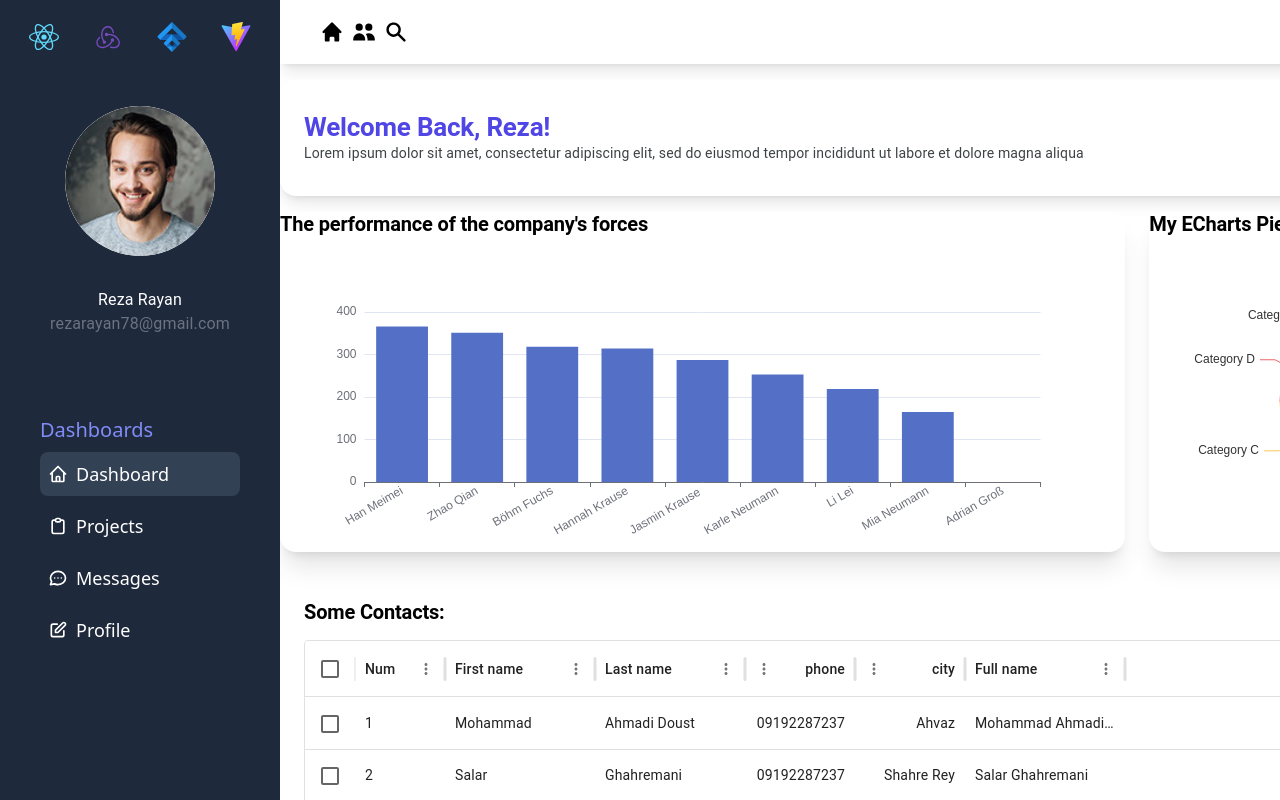
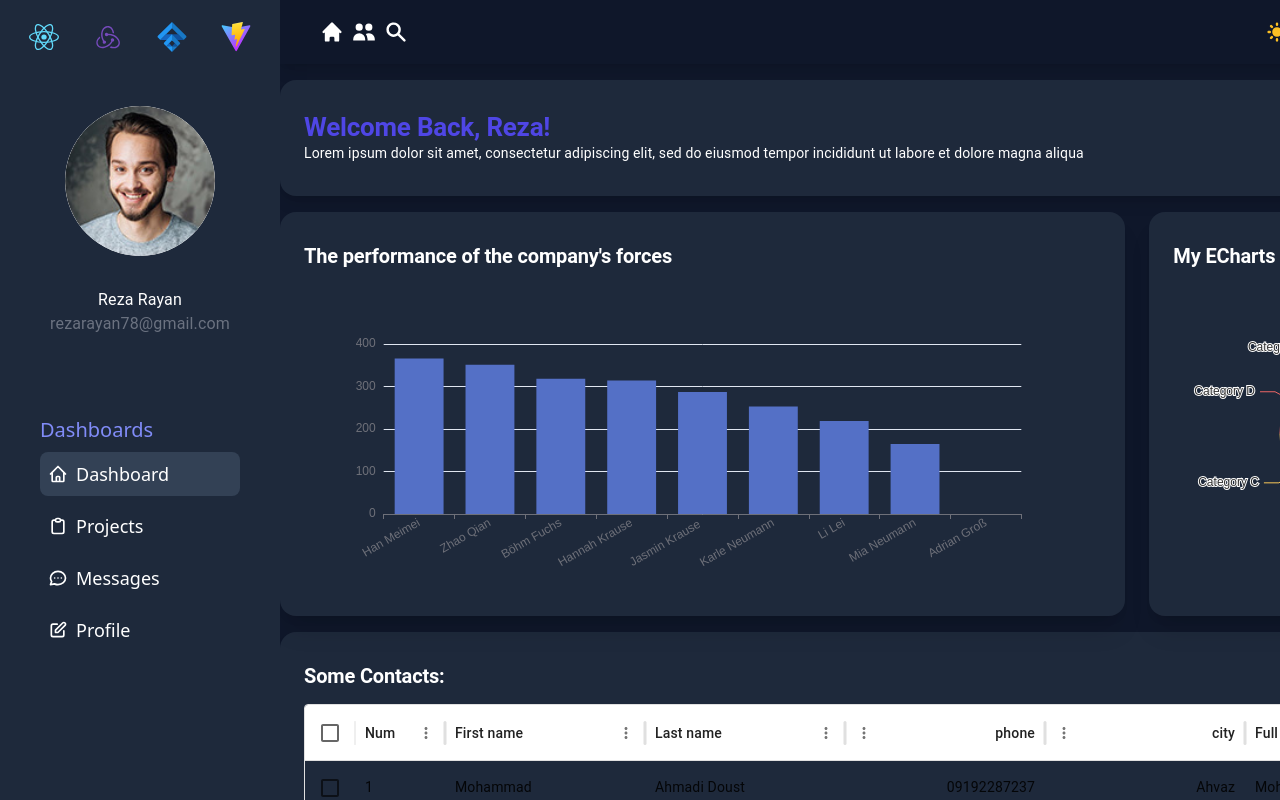
Before and after one commit to Reza-Rayan/amazing-dashboard, a React (Vite) app: page / in a window 1280 px wide. Shown: the top 800 px of the page. Built offline with nearby package versions, Linux system fonts and the light colour scheme.

Commit message:
ADD: Darkmode

```diff
--- /dev/null
+++ b/src/app/hooks/useDarkMode.tsx
@@ -0,0 +1,72 @@
+import React, {
+  createContext,
+  useContext,
+  useEffect,
+  useReducer,
+  ReactNode,
+} from "react";
+
+// Define types for the context state and actions
+interface DarkModeState {
+  darkMode: boolean;
+}
+
+type DarkModeAction = { type: "TOGGLE_DARK_MODE" };
+
+// Create the context with the state and dispatch function types
+const DarkModeContext = createContext<
+  { state: DarkModeState; dispatch: React.Dispatch<DarkModeAction> } | undefined
+>(undefined);
+
+// Define the reducer function
+const darkModeReducer = (
+  state: DarkModeState,
+  action: DarkModeAction
+): DarkModeState => {
+  switch (action.type) {
+    case "TOGGLE_DARK_MODE":
+      return { darkMode: !state.darkMode };
+    default:
+      return state;
+  }
+};
+
+// Define the provider component
+export const DarkModeProvider: React.FC<{ children: ReactNode }> = ({
+  children,
+}) => {
+  const [state, dispatch] = useReducer(darkModeReducer, { darkMode: false });
+
+  // Load dark mode preference from localStorage
+  useEffect(() => {
+    const savedMode = localStorage.getItem("darkMode");
+    if (savedMode) {
+      dispatch({ type: "TOGGLE_DARK_MODE" });
+    }
+  }, []);
+
+  // Save dark mode preference to localStorage
+  useEffect(() => {
+    localStorage.setItem("darkMode", JSON.stringify(state.darkMode));
+    if (state.darkMode) {
+      document.body.classList.add("dark-mode");
+    } else {
+      document.body.classList.remove("dark-mode");
+    }
+  }, [state.darkMode]);
+
+  return (
+    <DarkModeContext.Provider value={{ state, dispatch }}>
+      {children}
+    </DarkModeContext.Provider>
+  );
+};
+
+// Custom hook to use the dark mode context
+export const useDarkMode = () => {
+  const context = useContext(DarkModeContext);
+  if (!context) {
+    throw new Error("useDarkMode must be used within a DarkModeProvider");
+  }
+  return context;
+};
--- a/src/app/pages/Dashboard/components/ContactsTable.tsx
+++ b/src/app/pages/Dashboard/components/ContactsTable.tsx
@@ -8,27 +8,27 @@ const columns: GridColDef<(typeof users)[number]>[] = [
   {
     field: "firstName",
     headerName: "First name",
-    width: 150,
+    width: 200,
     editable: true,
   },
   {
     field: "lastName",
     headerName: "Last name",
-    width: 150,
+    width: 200,
     editable: true,
   },
   {
     field: "phone",
     headerName: "phone",
     type: "number",
-    width: 110,
+    width: 200,
     editable: true,
   },
   {
     field: "city",
     headerName: "city",
     type: "number",
-    width: 110,
+    width: 200,
     editable: true,
   },
   {
@@ -37,7 +37,8 @@ const columns: GridColDef<(typeof users)[number]>[] = [
     description: "This column has a value getter and is not sortable.",
     sortable: false,
     width: 160,
-    valueGetter: (value, row) => `${row.firstName || ""} ${row.lastName || ""}`,
+    valueGetter: (_value, row) =>
+      `${row.firstName || ""} ${row.lastName || ""}`,
   },
 ];
 
--- a/src/app/pages/Dashboard/components/LineChart.tsx
+++ b/src/app/pages/Dashboard/components/LineChart.tsx
@@ -42,7 +42,7 @@ const LineChart = () => {
       <Typography variant="h2" fontSize={20} fontWeight={600} marginBottom={2}>
         The performance of the company's forces
       </Typography>
-      <ReactECharts option={option} className="w-full" />
+      <ReactECharts option={option} />
     </div>
   );
 };
--- a/src/app/pages/Dashboard/index.tsx
+++ b/src/app/pages/Dashboard/index.tsx
@@ -1,4 +1,4 @@
-import { Box, Typography } from "@mui/material";
+import { Box, Container, Typography } from "@mui/material";
 
 // Custom Components
 import CContainer from "../../templates/CContainer";
@@ -19,19 +19,19 @@ const Dashboard = () => {
         >
           Welcome Back, Reza!
         </Typography>
-        <Typography color={"#3e4346"} fontSize={14}>
+        <Typography fontSize={14}>
           Lorem ipsum dolor sit amet, consectetur adipiscing elit, sed do
           eiusmod tempor incididunt ut labore et dolore magna aliqua
         </Typography>
       </CContainer>
       <section className="container mx-auto">
         <Box className="w-full grid grid-cols-3 gap-6">
-          <div className="col-span-2 bg-white rounded-2xl shadow-xl">
+          <CContainer extraClasses="col-span-2  rounded-2xl shadow-xl">
             <LineChart />
-          </div>
-          <div className="col-span-1 bg-white rounded-2xl shadow-xl">
+          </CContainer>
+          <CContainer extraClasses="col-span-1  rounded-2xl shadow-xl">
             <PieChart />
-          </div>
+          </CContainer>
         </Box>
       </section>
       <CContainer>
--- a/src/app/templates/CContainer.tsx
+++ b/src/app/templates/CContainer.tsx
@@ -1,15 +1,19 @@
 import { Box } from "@mui/material";
 import React from "react";
+import { useDarkMode } from "../hooks/useDarkMode";
 
 interface CContainerProps {
   children: React.ReactNode;
+  extraClasses?: string;
 }
 
-const CContainer = ({ children }: CContainerProps) => {
+const CContainer = ({ children, extraClasses }: CContainerProps) => {
+  const { state } = useDarkMode();
+
   return (
     <Box
-      bgcolor={"#ffffff"}
-      className="container mx-auto px-6 py-8 rounded-2xl shadow-lg"
+      bgcolor={state.darkMode ? "#1e293b" : "#ffffff"}
+      className={`container mx-auto px-6 py-8 rounded-2xl shadow-lg ${extraClasses}`}
     >
       {children}
     </Box>
--- a/src/app/theme-layouts/Topbar.tsx
+++ b/src/app/theme-layouts/Topbar.tsx
@@ -7,7 +7,7 @@ import { SearchIcon, UsersIcon, HomeIcon } from "@heroicons/react/solid";
 
 const Topbar = () => {
   return (
-    <div className="bg-white shadow-lg py-1 px-10 flex justify-between">
+    <div className="shadow-lg py-1 px-10 flex justify-between">
       <div className="flex items-center gap-2">
         <Tooltip title="See Your Friends">
           <Link to={"/"}>
--- /dev/null
+++ b/src/app/theme-layouts/components/DarkModeButton.tsx
@@ -0,0 +1,20 @@
+import { Button } from "@mui/material";
+import { useDarkMode } from "../../hooks/useDarkMode";
+// Icons
+import { SunIcon, MoonIcon } from "@heroicons/react/solid";
+
+const DarkModeButton = () => {
+  const { state, dispatch } = useDarkMode();
+
+  return (
+    <Button onClick={() => dispatch({ type: "TOGGLE_DARK_MODE" })}>
+      {state.darkMode ? (
+        <SunIcon width={24} color="#fbbf24" />
+      ) : (
+        <MoonIcon width={24} color="#4b5563" />
+      )}
+    </Button>
+  );
+};
+
+export default DarkModeButton;
--- a/src/app/theme-layouts/components/ProfileButton.tsx
+++ b/src/app/theme-layouts/components/ProfileButton.tsx
@@ -1,5 +1,5 @@
+import { useState } from "react";
 import { Avatar, Badge, Menu, MenuItem, Tooltip } from "@mui/material";
-import { useState } from "react";
 // Images and Icons
 import {
   BellIcon,
@@ -8,6 +8,10 @@ import {
   LogoutIcon,
 } from "@heroicons/react/outline";
 import { Link } from "react-router-dom";
+// Custom Components
+import DarkModeButton from "./DarkModeButton";
+// ---------------------------------------------------------------------
+
 const user = {
   data: {
     photoURL: "/assets/avatar.jpg",
@@ -29,6 +33,11 @@ const ProfileButton = () => {
 
   return (
     <div className="flex items-center gap-1">
+      <div className="mx-4">
+        <Tooltip title="Change Color Theme">
+          <DarkModeButton />
+        </Tooltip>
+      </div>
       <Tooltip title="Notifications" className="cursor-pointer">
         <Badge variant="dot" color="primary">
           <BellIcon width={24} />
--- a/src/main.tsx
+++ b/src/main.tsx
@@ -3,11 +3,14 @@ import ReactDOM from "react-dom/client";
 import App from "./App.tsx";
 import "./styles/index.css";
 import { BrowserRouter } from "react-router-dom";
+import { DarkModeProvider } from "./app/hooks/useDarkMode.tsx";
 
 ReactDOM.createRoot(document.getElementById("root")!).render(
   <React.StrictMode>
-    <BrowserRouter>
-      <App />
-    </BrowserRouter>
+    <DarkModeProvider>
+      <BrowserRouter>
+        <App />
+      </BrowserRouter>
+    </DarkModeProvider>
   </React.StrictMode>
 );
--- a/src/styles/index.css
+++ b/src/styles/index.css
@@ -3,3 +3,14 @@
 @tailwind components;
 @tailwind utilities;
 /* End Here */
+
+
+
+body {
+    transition: background-color 0.3s, color 0.3s;
+}
+
+body.dark-mode {
+    background-color: #0f172a;
+    color: #ffffff;
+}
```
